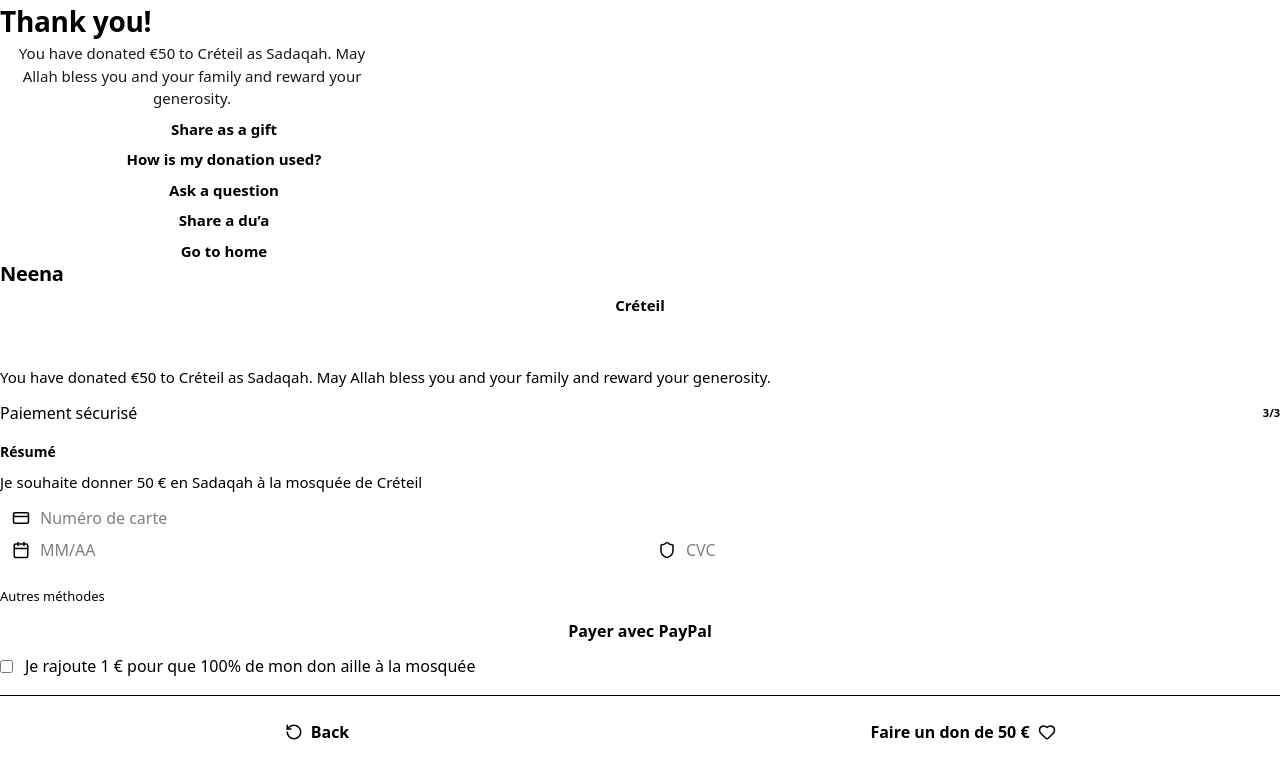
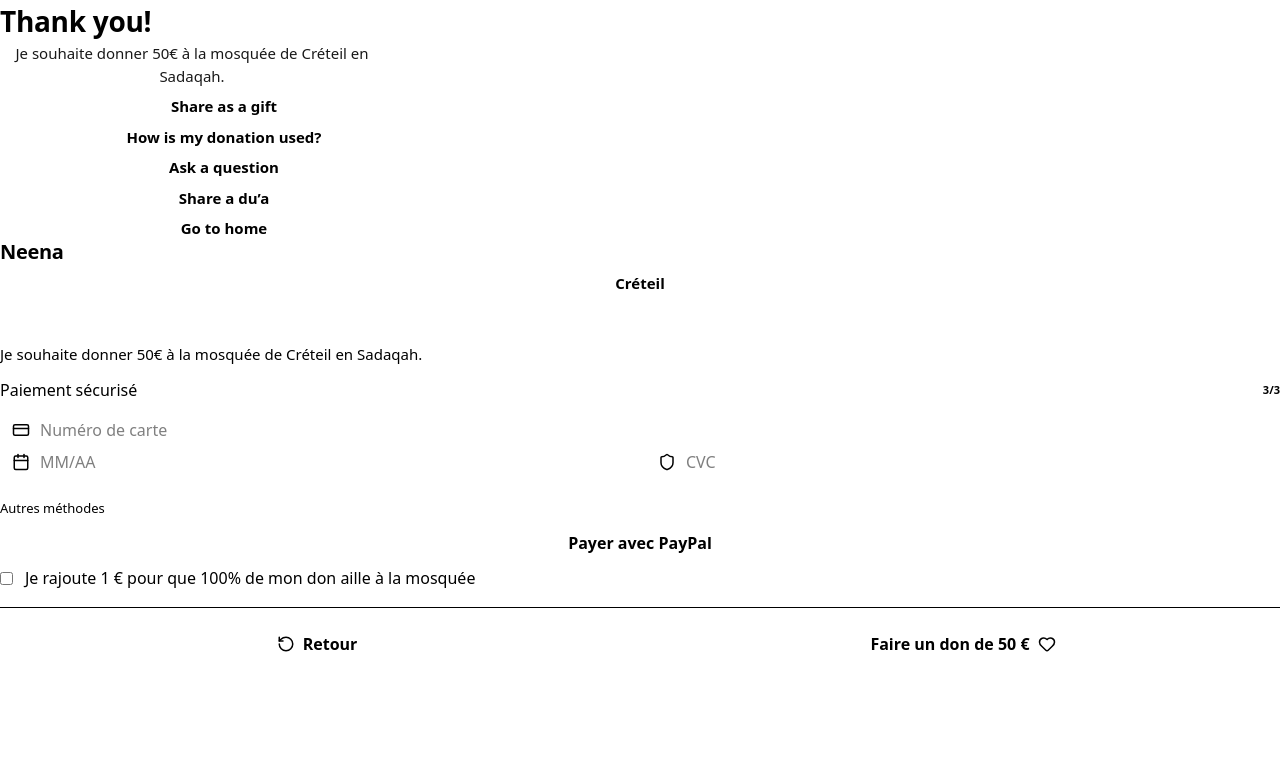
Before and after one commit to chaaaady/NeenaV3, a Next.js app: page /step-payment in a window 1280 px wide. Shown: the top 778 px of the page. Built offline with nearby package versions, Linux system fonts and the light colour scheme.

Commit message:
fix: update personal info fields and payment summary for French translation

```diff
--- a/src/app/(don)/step-payment/page.tsx
+++ b/src/app/(don)/step-payment/page.tsx
@@ -87,13 +87,6 @@ export default function StepPaymentPage() {
 
             <div className="space-y-3">
               <div className="space-y-2">
-                <div className="text-[14px] font-[700] text-[var(--text-muted)]">Résumé</div>
-                <div className="text-[15px] text-[var(--text)] leading-relaxed">
-                  Je souhaite donner {formatEuro(values.amount)} en {values.donationType} à la mosquée de {values.mosqueName}
-                </div>
-              </div>
-
-              <div className="space-y-2">
                 <Input
                   value={values.cardNumber}
                   onChange={(v: string) => form.setValue("cardNumber", v, { shouldDirty: true })}
@@ -138,7 +131,7 @@ export default function StepPaymentPage() {
                   className="btn-secondary pressable w-full text-[16px] font-[700] focus-visible:outline-none focus-visible:ring-2 focus-visible:ring-[var(--focus)] flex items-center justify-center gap-2"
                 >
                   <RotateCcw size={18} />
-                  Back
+                  Retour
                 </button>
                 <button
                   onClick={handleSubmit}
--- a/src/app/(don)/step-personal/page.tsx
+++ b/src/app/(don)/step-personal/page.tsx
@@ -40,7 +40,7 @@ export default function StepPersonalPage() {
         <div className="app-card">
           <div className="space-y-4">
             <div className="flex items-center justify-between">
-              <div className="app-title">Personal Information</div>
+              <div className="app-title">Informations personnelles</div>
               <Stepper
                 steps={[
                   { label: "Montant", status: "completed" },
@@ -57,6 +57,21 @@ export default function StepPersonalPage() {
                 onChange={(v: string) => form.setValue("donorType", v as "Personnel" | "En hommage" | "Entreprise", { shouldDirty: true })}
               />
 
+              {values.donorType === "Entreprise" ? (
+                <>
+                  <Input
+                    value={values.companyName}
+                    onChange={(v: string) => form.setValue("companyName", v, { shouldDirty: true })}
+                    placeholder="Raison sociale"
+                  />
+                  <Input
+                    value={values.companySiret}
+                    onChange={(v: string) => form.setValue("companySiret", v, { shouldDirty: true })}
+                    placeholder="SIRET"
+                  />
+                </>
+              ) : (
+                <>
                   <div className="grid grid-cols-2 gap-3">
                     <Input
                       value={values.firstName}
@@ -77,20 +92,14 @@ export default function StepPersonalPage() {
                     type="email"
                   />
 
-              {values.donorType === "Entreprise" && (
-                <Input
-                  value={values.companyName}
-                  onChange={(v: string) => form.setValue("companyName", v, { shouldDirty: true })}
-                  placeholder="Nom de l'entreprise"
-                />
-              )}
-
                   {values.donorType === "En hommage" && (
                     <Input
                       value={values.tributeName}
                       onChange={(v: string) => form.setValue("tributeName", v, { shouldDirty: true })}
-                  placeholder="Nom de la personne"
+                      placeholder="Au nom de"
                     />
+                  )}
+                </>
               )}
 
               <Checkbox
@@ -108,14 +117,18 @@ export default function StepPersonalPage() {
                   className="btn-secondary pressable w-full text-[16px] font-[700] focus-visible:outline-none focus-visible:ring-2 focus-visible:ring-[var(--focus)] flex items-center justify-center gap-2"
                 >
                   <RotateCcw size={18} />
-                  Back
+                  Retour
                 </button>
                 <button
                   onClick={handleNext}
-                  disabled={!values.firstName || !values.lastName || !values.email}
+                  disabled={
+                    values.donorType === "Entreprise"
+                      ? (!values.companyName || !values.companySiret)
+                      : (!values.firstName || !values.lastName || !values.email)
+                  }
                   className="btn-primary pressable w-full text-[16px] font-[700] transition-colors focus-visible:outline-none focus-visible:ring-2 focus-visible:ring-[var(--focus)] disabled:opacity-40 disabled:cursor-not-allowed flex items-center justify-center gap-2"
                 >
-                  Payment
+                  Paiement
                   <CreditCard size={18} />
                 </button>
               </div>
--- /dev/null
+++ b/src/app/not-found.tsx
@@ -0,0 +1,22 @@
+import Link from "next/link";
+
+export default function NotFound() {
+  return (
+    <div className="app-container">
+      <div className="app-card">
+        <div className="text-center space-y-4">
+          <h1 className="text-2xl font-bold">Page non trouvée</h1>
+          <p className="text-[var(--text-muted)]">
+            La page que vous recherchez n&apos;existe pas.
+          </p>
+          <Link
+            href="/"
+            className="btn-primary pressable inline-block px-6 py-3 text-[16px] font-[700]"
+          >
+            Retour à l&apos;accueil
+          </Link>
+        </div>
+      </div>
+    </div>
+  );
+}
--- a/src/features/donation/summary.ts
+++ b/src/features/donation/summary.ts
@@ -4,17 +4,17 @@ import { DonationFormValues } from "@/lib/schema";
 
 export function buildDonationSummary(values: DonationFormValues): string {
   const freqSuffix =
-    values.frequency === "Weekly" ? "/week" :
-    values.frequency === "Monthly" ? "/month" : "";
+    values.frequency === "Hebdomadaire" ? "/semaine" :
+    values.frequency === "Mensuel" ? "/mois" : "";
 
   const donorPhrase =
-    values.donorType === "Company"
-      ? (values.companyName ? `the company ${values.companyName}` : "a company")
-      : (values.donorType === "In honor of"
-          ? (values.tributeName ? `in honor of ${values.tributeName}` : "in honor of someone")
+    values.donorType === "Entreprise"
+      ? (values.companyName ? `l'entreprise ${values.companyName}` : "une entreprise")
+      : (values.donorType === "En hommage"
+          ? (values.tributeName ? `au nom de ${values.tributeName}` : "au nom de quelqu'un")
           : "");
 
-  const donorPart = donorPhrase ? ` as ${donorPhrase}` : "";
+  const donorPart = donorPhrase ? ` ${donorPhrase}` : "";
 
-  return `You have donated €${values.amount}${freqSuffix}${donorPart} to ${values.mosqueName} as ${values.donationType}. May Allah bless you and your family and reward your generosity.`;
+  return `Je souhaite donner ${values.amount}€${freqSuffix}${donorPart} à la mosquée de ${values.mosqueName} en ${values.donationType}${values.wantsReceipt ? " avec reçu fiscal" : ""}.`;
 }
--- a/src/features/donation/useDonationFlow.ts
+++ b/src/features/donation/useDonationFlow.ts
@@ -15,6 +15,8 @@ export function useDonationFlow() {
 
     canProceedFromAmount: (v: DonationFormValues) => v.amount > 0 && !!v.mosqueName,
     canProceedFromPersonal: (v: DonationFormValues) =>
-      !!(v.email && (v.donorType === "Company" ? v.companyName : v.firstName && v.lastName)),
+      v.donorType === "Entreprise"
+        ? !!(v.companyName && v.companySiret)
+        : !!(v.firstName && v.lastName && v.email),
   };
 }
--- a/src/lib/schema.ts
+++ b/src/lib/schema.ts
@@ -33,9 +33,9 @@ export const defaultDonationValues: DonationFormValues = {
   mosqueName: "Créteil",
   amount: 50,
   currency: "€",
-  frequency: "One time",
+  frequency: "Unique",
   donationType: "Sadaqah",
-  donorType: "Personal",
+  donorType: "Personnel",
   information: "",
   tributeName: "",
   isCompany: false,
```
Lines whose indentation alone changed are shown as unchanged.
